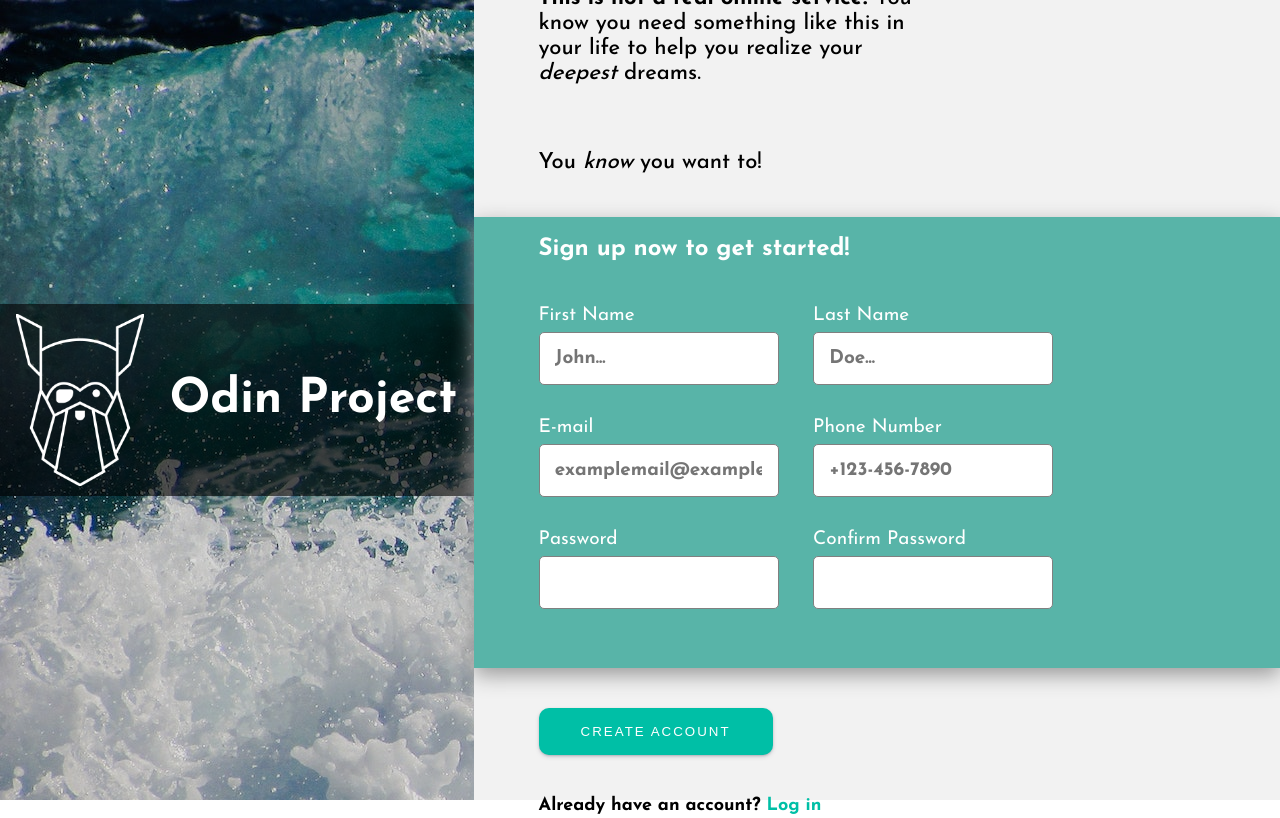
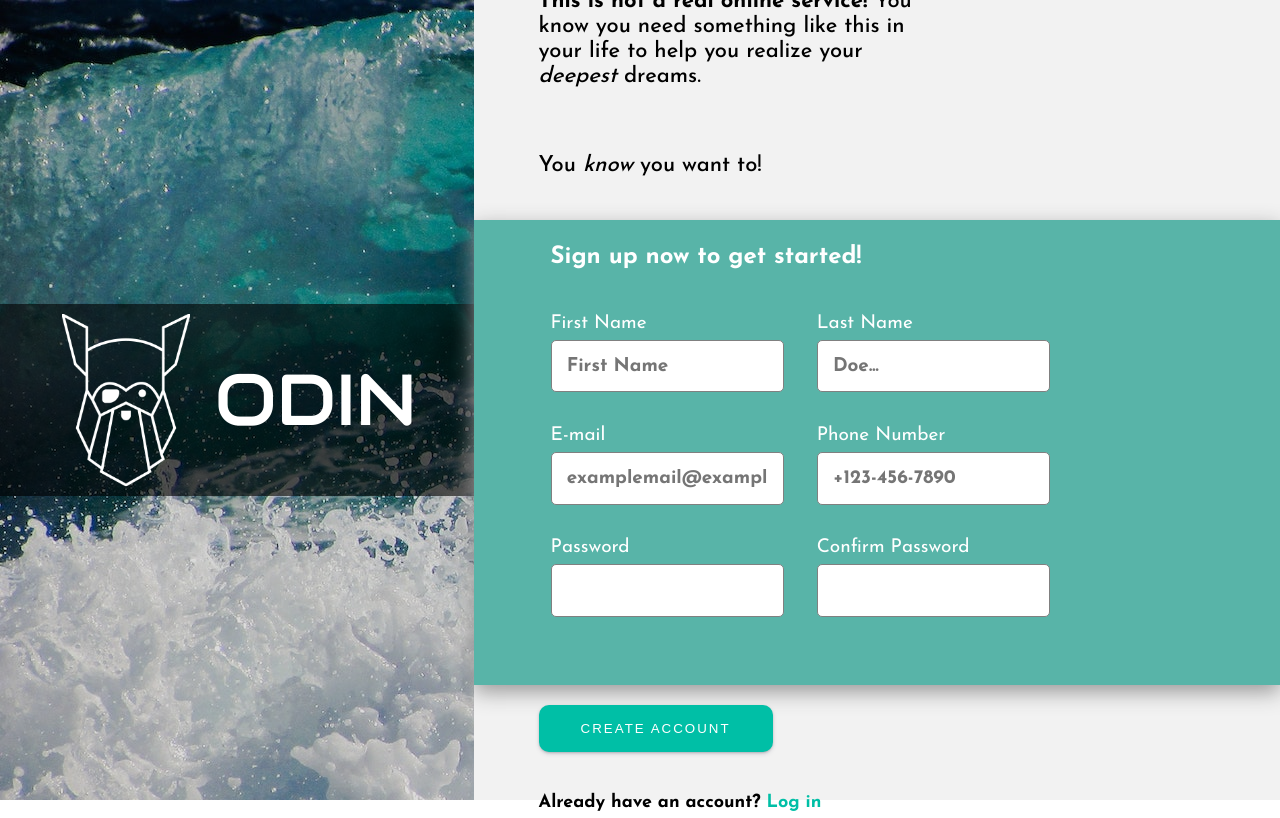
Before and after one commit to Milosavljevichh/form, a plain HTML site: page index.html in a window 1280 px wide. Drawn offline with Linux system fonts and the light colour scheme.

Commit message:
fixed button bug

```diff
--- a/index.html
+++ b/index.html
@@ -8,11 +8,13 @@
     <link rel="stylesheet" href="style.css">
 </head>
 <body>
+
+
     <div id="main-container">
         <div class="image-container">
             <div class="image-background">
                 <img src="images/odin-lined.png" alt="odin-logo" class="logo">
-                <h2 class="logo-text">Odin Project</h2>
+                <h2 class="logo-text">ODIN</h2>
             </div>
         </div>
 
@@ -23,12 +25,13 @@
             </p>
             <p class="slogan">You <em>know</em> you want to!</p>
             <div class="form-block">
-                <form action=""></form>
+                <form action="" method="post">
+                        <fieldset>
                             <h2 class="form-heading">Sign up now to get started!</h2>
                             <div class="inputs-container">
                                 <div class="field">
                                     <label for="first-name">First Name</label>
-                                <input type="text" name="first-name" required max="100" placeholder="John..." class="form--input">
+                                    <input type="text" name="first-name" required max="100" placeholder="First Name" id="firstName" class="form--input" pattern="[a-zA-Z0-9]{8,}">
                                 </div>
                                 <div class="field">
                                     <label for="last-name">Last Name</label>
@@ -51,9 +54,11 @@
                                     <input type="password" name="password-confirmed" required class="form--input">
                                 </div>
                             </div>
+                        </fieldset>
+                        <button id="create-profile" class="btn" type="submit">Create Account</button>
                 </form>
             </div>
-            <button id="create-profile" class="btn">Create Account</button>
+
             <p class="login-redirect">Already have an account? <a href="https://www.youtube.com/watch?v=dQw4w9WgXcQ&ab_channel=RickAstley">Log in</a></p>
         </div>
     </div>
--- /dev/null
+++ b/script.js
@@ -0,0 +1,6 @@
+
+let firstName = document.getElementById("firstName");
+
+firstName.onchange = () => {
+    console.log('changed');
+}
--- a/style.css
+++ b/style.css
@@ -17,6 +17,11 @@ a:hover {
 @font-face {
     font-family: Main;
     src: url(fonts/JosefinSans-VariableFont_wght.ttf);
+}
+
+@font-face {
+    font-family: Title;
+    src: url(fonts/AUDIOWIDE/Audiowide-Regular.ttf);
 }
 
 .description, .slogan, .inputs-container, .form-heading, .login-redirect{
@@ -52,10 +57,12 @@ h3 {
     margin-right: 15px;
 }
 
-.form-block {
+fieldset {
     background-color: #58b4a8;
     box-shadow: 0 7px 20px #999999;
     color: white;
+    margin: 0;
+    border: none;
 }
 
 p {
@@ -94,8 +101,9 @@ input {
 }
 
 .logo {
-    width: 8em;
+    max-width: 8em;
     height: auto;
+    padding-left: 25px;
 }
 
 .image-background {
@@ -129,9 +137,12 @@ p {
 }
 
 .logo-text {
+    font-family: Title;
     color: white;
-    font-size: 3em;
+    font-size: 4.5em;
     padding-left: 25px;
+    padding-right: 20px;
+    font-weight: 500;
 }
 
 #main-container {
@@ -178,6 +189,8 @@ p {
 
 
 
+
+
    .form--input {
     width: 80%;
     margin-bottom: 1.25em;
```
Also changed, not shown: fonts/AUDIOWIDE/Audiowide-Regular.ttf (added), fonts/AUDIOWIDE/OFL.txt (added), fonts/Audiowide-Regular.ttf (added). Lines whose indentation alone changed are shown as unchanged.
